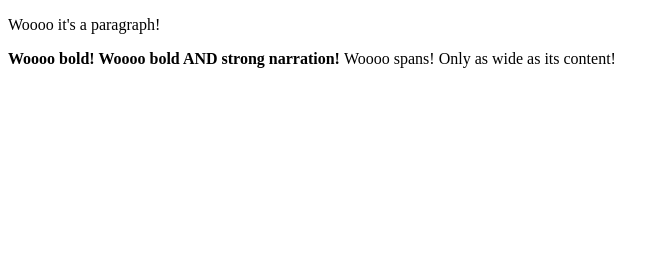
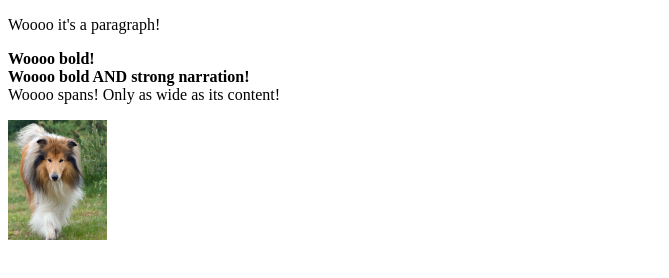
Before and after one commit to PS2902/PS2902.github.io, a plain HTML site: page index.html in a window 1280 px wide. Shown: the whole page, without its empty margins (0-669 px from the left). Drawn offline with Linux system fonts and the light colour scheme; files whose address does not match are found by name.

Commit message:
Adding image, changing file.

```diff
--- a/index.html
+++ b/index.html
@@ -7,17 +7,20 @@
 	<body>
 		<div>
 			<p>
-				Woooo it's a paragraph!
+				Woooo it's a paragraph! <br>
 			</p>
 			<b>
-				Woooo bold!
+				Woooo bold! <br>
 			</b>
 			<strong>
-				Woooo bold AND strong narration!
+				Woooo bold AND strong narration! <br>
 			</strong>
 			<span>
-				Woooo spans! Only as wide as its content!
+				Woooo spans! Only as wide as its content! <br> <!-- That there's a line break. -->
 			</span>
+			<p>
+				<img src="C:\Users\ps0901284\Desktop\CIS-130 Repository\PS2902.github.io\images/PrettyCollie.jpg" width="99" height="120"  alt="A picture of a Collie dog." />
+			</p>
 		</div>
 	</body>
 </html>
```
Also changed, not shown: images/PrettyCollie.jpg (added).
